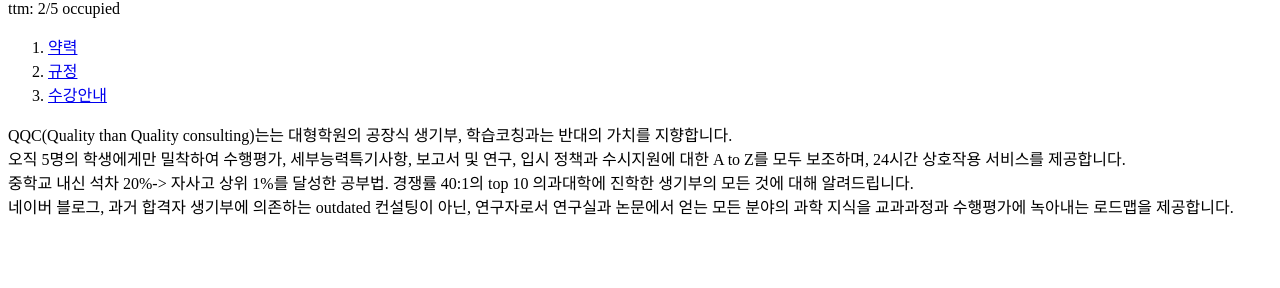
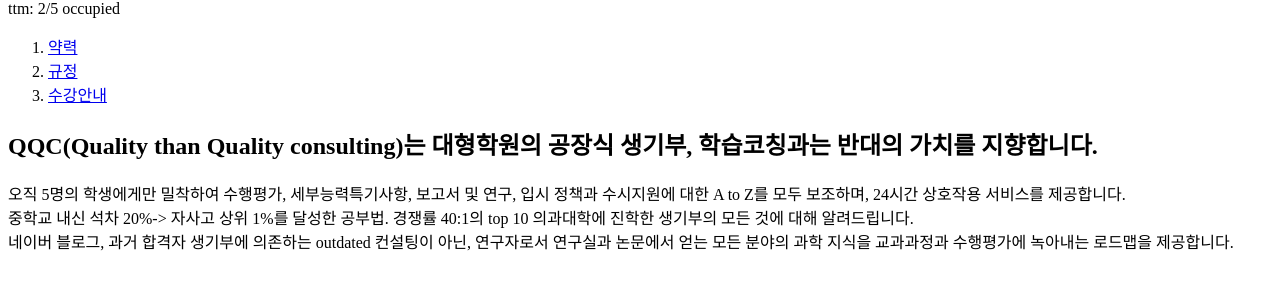
Before and after one commit to bombury1120/QQ-consulting, a plain HTML site: page index.html in a window 1280 px wide. Shown: the part 66-354 px from the top of the page. Drawn offline with Linux system fonts and the light colour scheme.

Commit message:
Update index.html

```diff
--- a/index.html
+++ b/index.html
@@ -11,7 +11,7 @@ ttm: 2/5 occupied
     <li><a href="규정.html">규정</a></li>
     <li><a href="수강안내.html">수강안내</a></li>
 </ol>
-QQC(Quality than Quality consulting)는는 대형학원의 공장식 생기부, 학습코칭과는 반대의 가치를 지향합니다. <br>
+<h2>QQC(Quality than Quality consulting)는 대형학원의 공장식 생기부, 학습코칭과는 반대의 가치를 지향합니다.</h2>
 오직 5명의 학생에게만 밀착하여 수행평가, 세부능력특기사항, 보고서 및 연구, 입시 정책과 수시지원에 대한 A to Z를 모두 보조하며, 24시간 상호작용 서비스를 제공합니다.<br>
 중학교 내신 석차 20%-> 자사고 상위 1%를 달성한 공부법. 경쟁률 40:1의 top 10 의과대학에 진학한 생기부의 모든 것에 대해 알려드립니다.<br>
 네이버 블로그, 과거 합격자 생기부에 의존하는 outdated 컨설팅이 아닌, 연구자로서 연구실과 논문에서 얻는 모든 분야의 과학 지식을 교과과정과 수행평가에 녹아내는 로드맵을 제공합니다.
```
